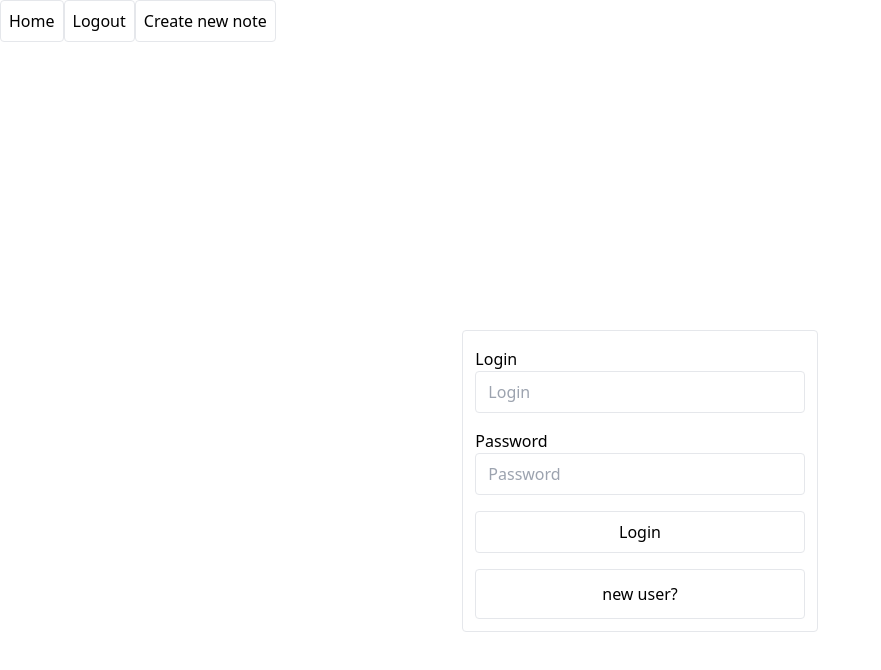
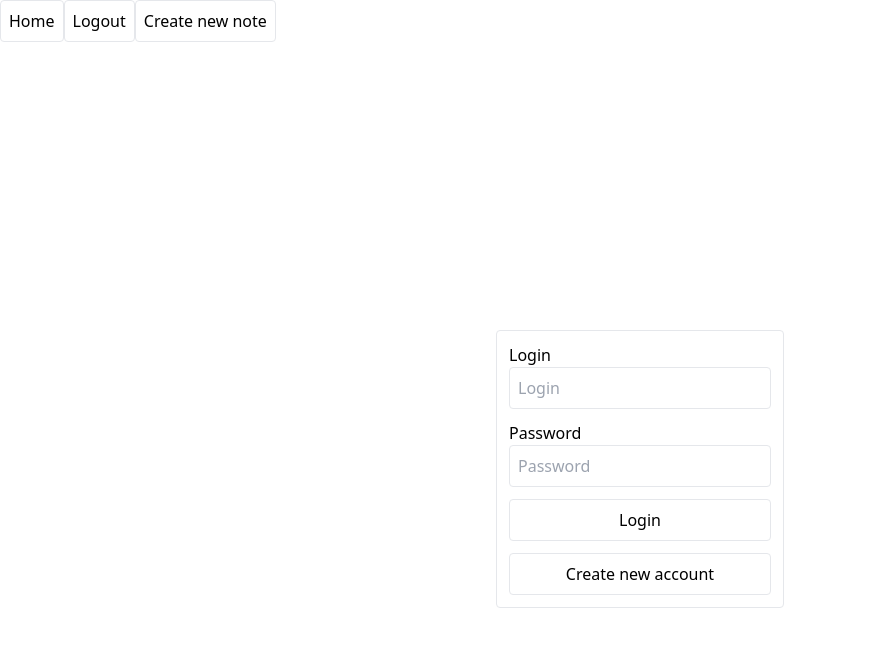
Before and after one commit to Piklo/Notes.React, a Next.js app: page /login in a window 1280 px wide. Shown: the top 670 px of the page, without its empty margins (0-881 px from the left). Built offline with nearby package versions, Linux system fonts and the light colour scheme.

Commit message:
simplified login page styling

```diff
--- a/app/login/page.tsx
+++ b/app/login/page.tsx
@@ -74,41 +74,41 @@ export default function Page() {
   };
 
   return (
-    <div className="flex items-center justify-center">
-      <div>
-        <form onSubmit={HandleSubmit} className="mt-72 rounded border">
-          <div className="mx-3 my-4">
+    <div className="mt-72 flex justify-center">
+      <div className="w-72">
+        <form onSubmit={HandleSubmit} className="rounded border">
+          <div className="m-3">
             <label htmlFor="login">Login</label>
             <input
               id="login"
               type="text"
               placeholder="Login"
-              className="w-full rounded border px-3 py-2"
+              className="w-full rounded border p-2"
               value={login}
               onChange={(e) => setLogin(e.target.value)}
             ></input>
           </div>
-          <div className="mx-3 mb-4">
+          <div className="m-3">
             <label htmlFor="password">Password</label>
             <input
               id="password"
               type="password"
               placeholder="Password"
-              className="w-full rounded border px-3 py-2"
+              className="w-full rounded border p-2"
               value={password}
               onChange={(e) => setPassword(e.target.value)}
             ></input>
           </div>
-          <div className="mx-3 mb-4">
+          <div className="m-3">
             <input
               type="submit"
               value="Login"
-              className="w-full cursor-pointer rounded border px-3 py-2 hover:bg-blue-50"
+              className="w-full cursor-pointer rounded border p-2 hover:bg-blue-100"
             ></input>
           </div>
           <a href="/register">
-            <div className="m-3 rounded border p-3 text-center hover:bg-blue-50">
-              new user?
+            <div className="m-3 rounded border p-2 text-center hover:bg-blue-100">
+              Create new account
             </div>
           </a>
         </form>
```
